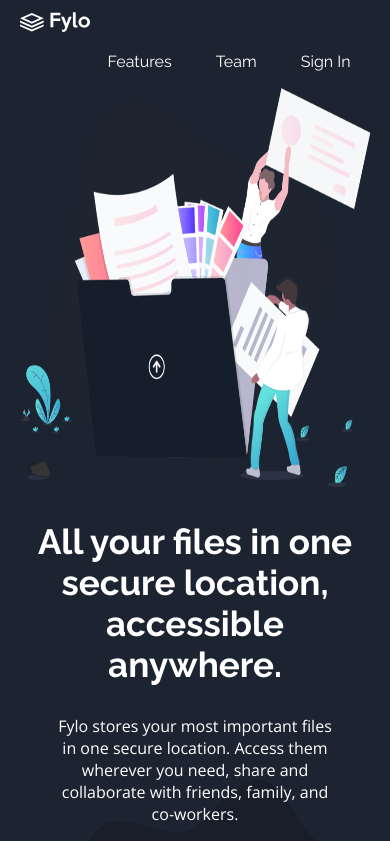
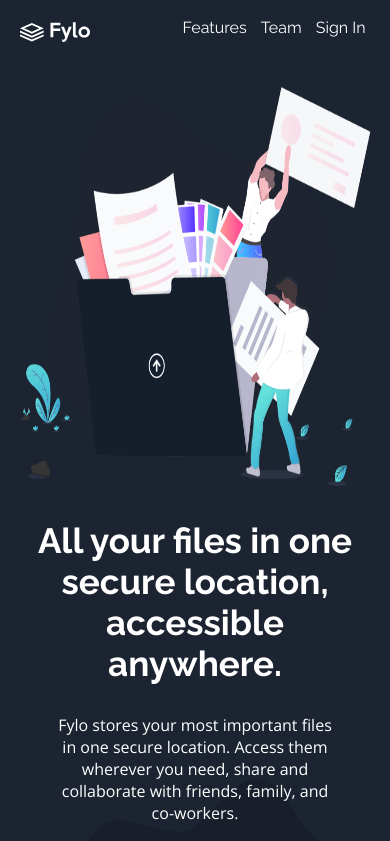
Before and after one commit to Ranjith357/challenge7, a plain HTML site: page index.html in a window 390 px wide. Shown: the top 841 px of the page. Drawn offline with nearby package versions, Linux system fonts and the light colour scheme.

Commit message:
challenge7

```diff
--- a/css/style.css
+++ b/css/style.css
@@ -238,12 +238,19 @@ a {
     background-image: url("../images/bg-curvy-mobile.svg");
   }
 
+  .nav-items {
+    padding: 0 5px;
+    line-height: 0;
+  }
+
   .title {
     width: 100%;
   }
 
   .logo {
     width: 20%;
+    position: relative;
+    top: 10px;
   }
 
   .feature-p1, .feature-p2 {
@@ -252,11 +259,11 @@ a {
 
   .box2 {
     display: block;
-    padding:0;
-    display:100%;
+    padding: 0;
+    display: 100%;
   }
 
-  .title, .stay-productive,.feautures, .feauture1, .feauture2, .feauture3, .feauture4, .testimonials {
+  .title, .stay-productive, .feautures, .feauture1, .feauture2, .feauture3, .feauture4, .testimonials {
     display: block;
     width: 100%;
     margin: auto;
@@ -303,6 +310,6 @@ a {
 
   .call-5 {
     margin: auto;
-    width:40%;
+    width: 40%;
   }
 }
```
